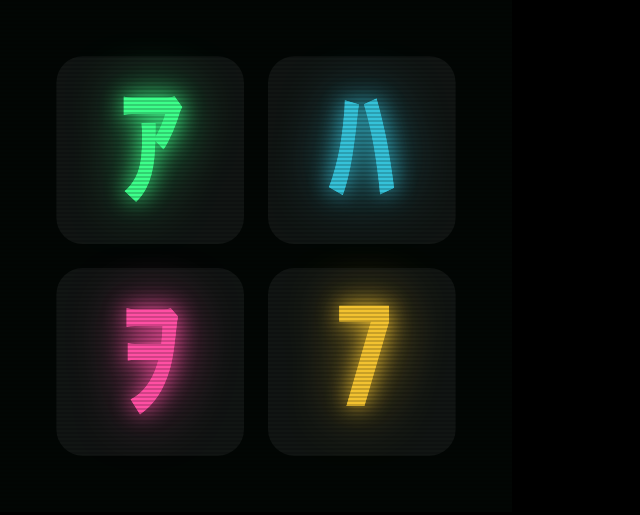
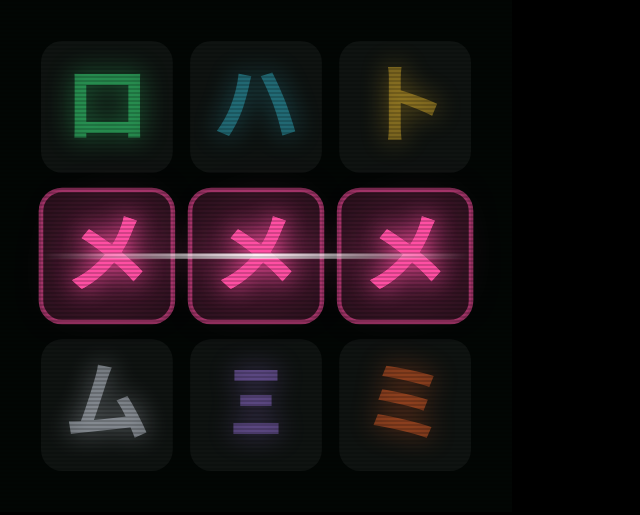
Before and after one commit to thomaslazar/override, a plain HTML site: page tools/icon.html in a window 1280 px wide. Shown: the whole page, without its empty margins (0-640 px from the left). Drawn offline with Linux system fonts and the light colour scheme.

Commit message:
feat: new app icon (a lit match on a 3 x 3 board) and preview card with the new glyphs

```diff
--- a/tools/icon.html
+++ b/tools/icon.html
@@ -6,22 +6,32 @@
 </style></head>
 <body><canvas id="c"></canvas>
 <script>
-// App icon: four glowing character tiles on the deck's black screen. ?size=512&mask=1 (maskable: art kept inside the 80 % safe zone).
+// App icon: a 3 x 3 board on the deck's black screen, its middle row a lit match of three メ with a beam through it.
+// ?size=512&mask=1 (maskable: art kept inside the 80 % safe zone).
 const q = new URLSearchParams(location.search), size = +(q.get('size') || 512), mask = q.has('mask');
 const cv = document.getElementById('c'); cv.width = cv.height = size; cv.style.width = cv.style.height = size + 'px';
 const g = cv.getContext('2d');
-const tiles = [['ｱ', '#3dff8a'], ['ﾊ', '#35c2d9'], ['ｦ', '#ff4fa3'], ['7', '#f2c230']];
+const C = { 'ロ': '#3dff8a', 'ハ': '#35c2d9', 'メ': '#ff4fa3', 'ト': '#f2c230', 'Ξ': '#a77cf0', 'ミ': '#ff6a2b', 'ム': '#e9f0ff' };
+const board = ['ロハト', 'メメメ', 'ムΞミ'];
 document.fonts.load(`700 40px "Share Tech Mono"`).then(() => {
   g.fillStyle = '#020604'; g.fillRect(0, 0, size, size);
-  const inner = size * (mask ? .62 : .78), gap = inner * .06, cell = (inner - gap) / 2, o = (size - inner) / 2;
-  tiles.forEach(([ch, c], k) => {
-    const x = o + (k % 2) * (cell + gap), y = o + Math.floor(k / 2) * (cell + gap);
-    g.fillStyle = 'rgba(255,255,255,.06)'; g.beginPath(); g.roundRect(x, y, cell, cell, cell * .14); g.fill();
-    g.font = `700 ${cell * .72}px "Share Tech Mono","Noto Sans CJK JP","Noto Sans JP",monospace`;
-    g.textAlign = 'center'; g.textBaseline = 'middle'; g.fillStyle = c; g.shadowColor = c;
-    for (const b of [cell * .3, cell * .12]) { g.shadowBlur = b; g.fillText(ch, x + cell / 2, y + cell / 2 + cell * .03) }
-    g.shadowBlur = 0;
-  });
+  const inner = size * (mask ? .66 : .84), gap = inner * .04, cell = (inner - 2 * gap) / 3, o = (size - inner) / 2;
+  const at = (r, c) => [o + c * (cell + gap), o + r * (cell + gap)];
+  board.forEach((row, r) => [...row].forEach((ch, c) => {
+    const [x, y] = at(r, c), lit = r === 1, col = C[ch];
+    g.fillStyle = lit ? 'rgba(255,79,163,.16)' : 'rgba(255,255,255,.05)';
+    g.beginPath(); g.roundRect(x, y, cell, cell, cell * .16); g.fill();
+    if (lit) { g.strokeStyle = 'rgba(255,79,163,.55)'; g.lineWidth = cell * .035; g.stroke() }
+    g.font = `700 ${cell * .66}px "Share Tech Mono","Noto Sans CJK JP","Noto Sans JP",monospace`;
+    g.textAlign = 'center'; g.textBaseline = 'middle'; g.globalAlpha = lit ? 1 : .42;
+    g.fillStyle = col; g.shadowColor = col;
+    for (const b of lit ? [cell * .45, cell * .18] : [cell * .2]) { g.shadowBlur = b; g.fillText(ch, x + cell / 2, y + cell / 2 + cell * .03) }
+    g.shadowBlur = 0; g.globalAlpha = 1;
+  }));
+  // the beam: a white-hot line along the matched row
+  const [x0, y0] = at(1, 0), yb = y0 + cell / 2, grad = g.createLinearGradient(x0, 0, x0 + inner, 0);
+  grad.addColorStop(0, 'rgba(255,255,255,0)'); grad.addColorStop(.5, 'rgba(255,255,255,.9)'); grad.addColorStop(1, 'rgba(255,255,255,0)');
+  g.fillStyle = grad; g.shadowColor = '#ff4fa3'; g.shadowBlur = cell * .3; g.fillRect(x0 - gap, yb - cell * .02, inner + 2 * gap, cell * .04); g.shadowBlur = 0;
   for (let y = 0; y < size; y += Math.max(2, size / 128)) { g.fillStyle = 'rgba(0,0,0,.18)'; g.fillRect(0, y, size, Math.max(1, size / 256)) }
 });
 </script></body></html>
```
Also changed, not shown: tools/og.html (+2 -2 lines), icons/apple-touch-icon.png, icons/icon-192.png, icons/icon-512.png, icons/icon-maskable-512.png, icons/og.png, 1 other file.
